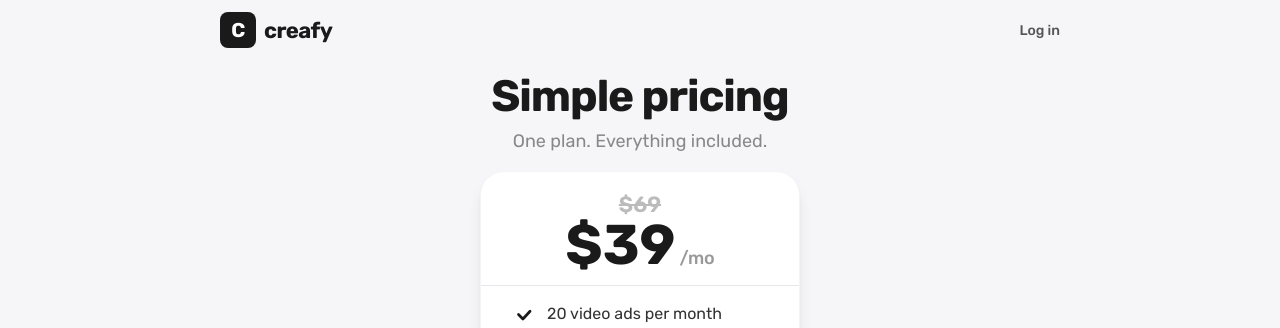
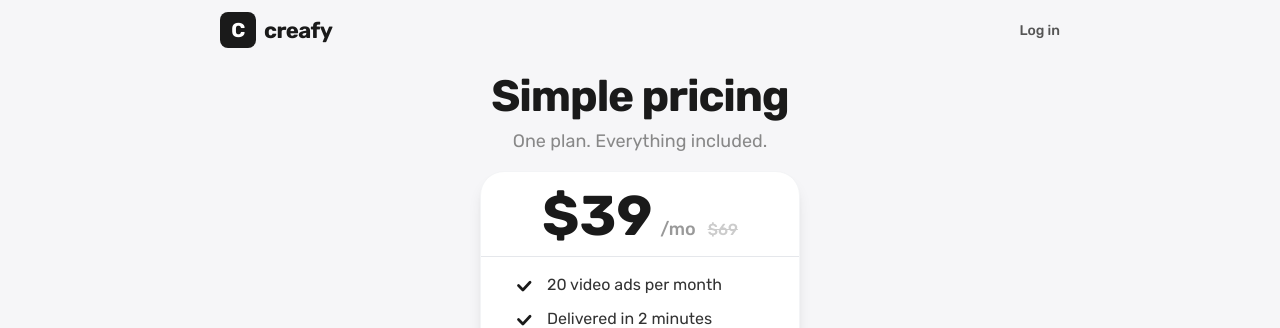
Before and after one commit to arthuruspro/creafy.ai, a Next.js app: page /pricing in a window 1280 px wide. Shown: the top 328 px of the page. Built offline with nearby package versions, Linux system fonts and the light colour scheme.

Commit message:
pricing: move strikethrough $69 to right side of price, smaller and subtler

```diff
--- a/src/app/pricing/page.tsx
+++ b/src/app/pricing/page.tsx
@@ -211,10 +211,10 @@ export default function PricingPage() {
           <div className="max-w-xs mx-auto bg-white rounded-3xl shadow-lg border border-gray-100 overflow-hidden">
             {/* Price header */}
             <div className="px-8 pt-7 pb-5 md:pt-4 md:pb-3 text-center border-b border-gray-200">
-              <span className="text-[18px] md:text-[22px] font-semibold text-[#bbb] line-through">$69</span>
-              <div className="flex items-baseline justify-center gap-1 -mt-1">
+              <div className="flex items-baseline justify-center gap-2">
                 <span className="text-[40px] md:text-[56px] font-extrabold text-[#1a1a1a] leading-none">$39</span>
                 <span className="text-[18px] text-[#999] font-medium">/mo</span>
+                <span className="text-[16px] text-[#ccc] line-through font-medium ml-1">$69</span>
               </div>
             </div>
 
```
